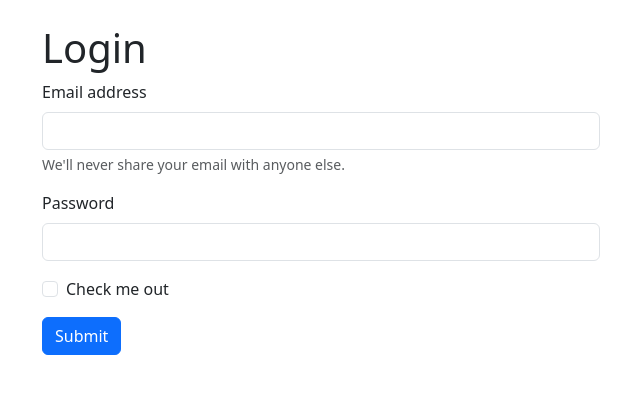
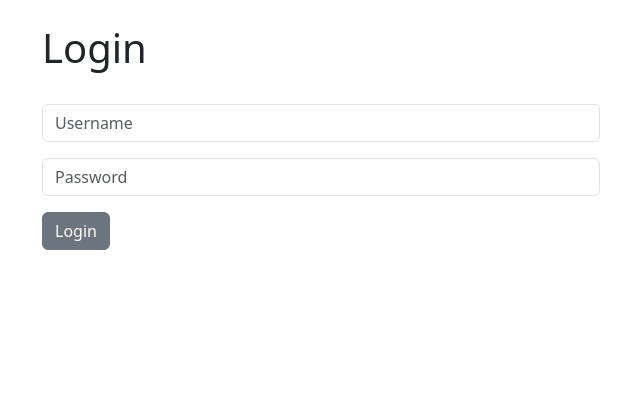
Before and after one commit to Jan-Brunner/Django-CRM, a Django app: page / in a window 1280 px wide. Shown: the part 56-450 px from the top of the page, without its empty margins (319-959 px from the left). Run offline with Django 4.2, Linux system fonts and the light colour scheme.

Commit message:
Added User Auth

```diff
--- a/website/templates/base.html
+++ b/website/templates/base.html
@@ -10,6 +10,14 @@
     {% include 'navbar.html' %}
     <div class="container">
         <br/>
+      {% if messages %}
+        {% for message in messages %}
+         <div class="alert alert-warning alert-dismissible fade show" role="alert">
+        {{ message }}
+        <button type="button" class="btn-close" data-bs-dismiss="alert" aria-label="Close"></button>
+      </div>
+        {% endfor %}
+      {% endif %}
         {% block content %}
         {% endblock %}
     </div>
--- a/website/templates/home.html
+++ b/website/templates/home.html
@@ -4,25 +4,27 @@
 
 <div class="col-md-6 offset-md-3">
 
+{%if user.is_authenticated%}
+
+<h1>Hello World</h1>
+
+{%else%}
+
 <h1>Login</h1>
+<br/>
 
-<form methods="POST" action="{% url 'home' %}">
+<form method="POST" action="{% url 'home' %}">
     {% csrf_token %}
     <form>
         <div class="mb-3">
-          <label for="exampleInputEmail1" class="form-label">Email address</label>
-          <input type="email" class="form-control" id="exampleInputEmail1" aria-describedby="emailHelp">
-          <div id="emailHelp" class="form-text">We'll never share your email with anyone else.</div>
+          <input type="text" class="form-control" name="username" placeholder="Username" required>
+
+          </div>
+
+        <div class="mb-3">
+          <input type="password" class="form-control" name="password" placeholder="Password" required>
         </div>
-        <div class="mb-3">
-          <label for="exampleInputPassword1" class="form-label">Password</label>
-          <input type="password" class="form-control" id="exampleInputPassword1">
-        </div>
-        <div class="mb-3 form-check">
-          <input type="checkbox" class="form-check-input" id="exampleCheck1">
-          <label class="form-check-label" for="exampleCheck1">Check me out</label>
-        </div>
-        <button type="submit" class="btn btn-primary">Submit</button>
+        <button type="submit" class="btn btn-secondary">Login</button>
       </form>
 
 
@@ -30,4 +32,6 @@
 
 </div>
 
+{%endif%}
+
 {% endblock %}
--- a/website/views.py
+++ b/website/views.py
@@ -1,9 +1,23 @@
-from django.shortcuts import render
+from django.shortcuts import render, redirect
 from django.contrib.auth import authenticate, login, logout
 from django.contrib import messages
 
+
 def home(request):
-    return render(request, 'home.html', {})
+    if request.method == 'POST':
+        username = request.POST["username"]
+        password = request.POST["password"]
+        user = authenticate(request, username=username, password=password)
+        if user is not None:
+            login(request, user)
+            return redirect("home")
+        else:
+            messages.success(request, "Login Failed! Please try again!")
+            return redirect("home")
+
+
+    else:
+        return render(request, 'home.html', {})
 
 
 def logout_user(request):
```
